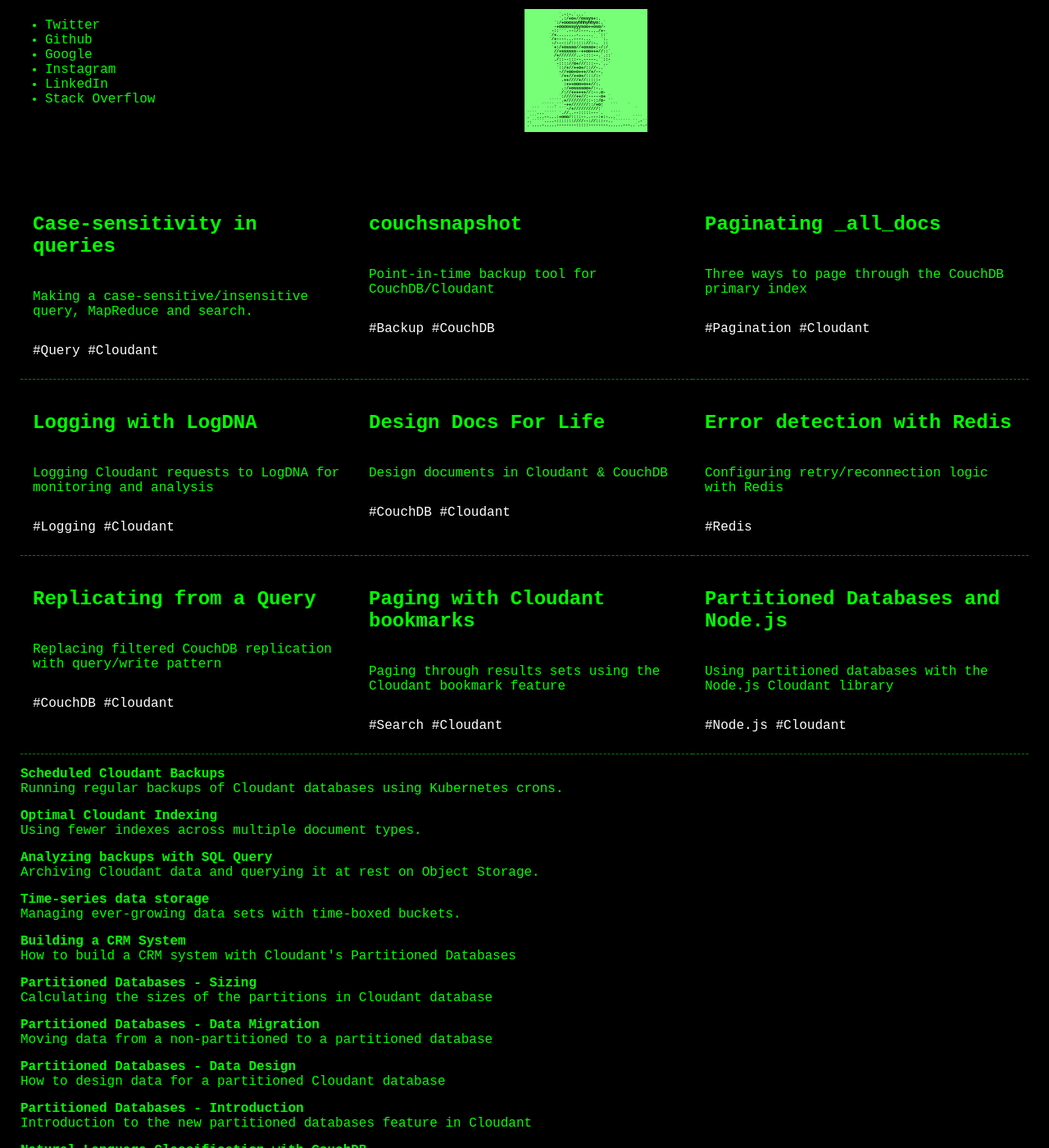
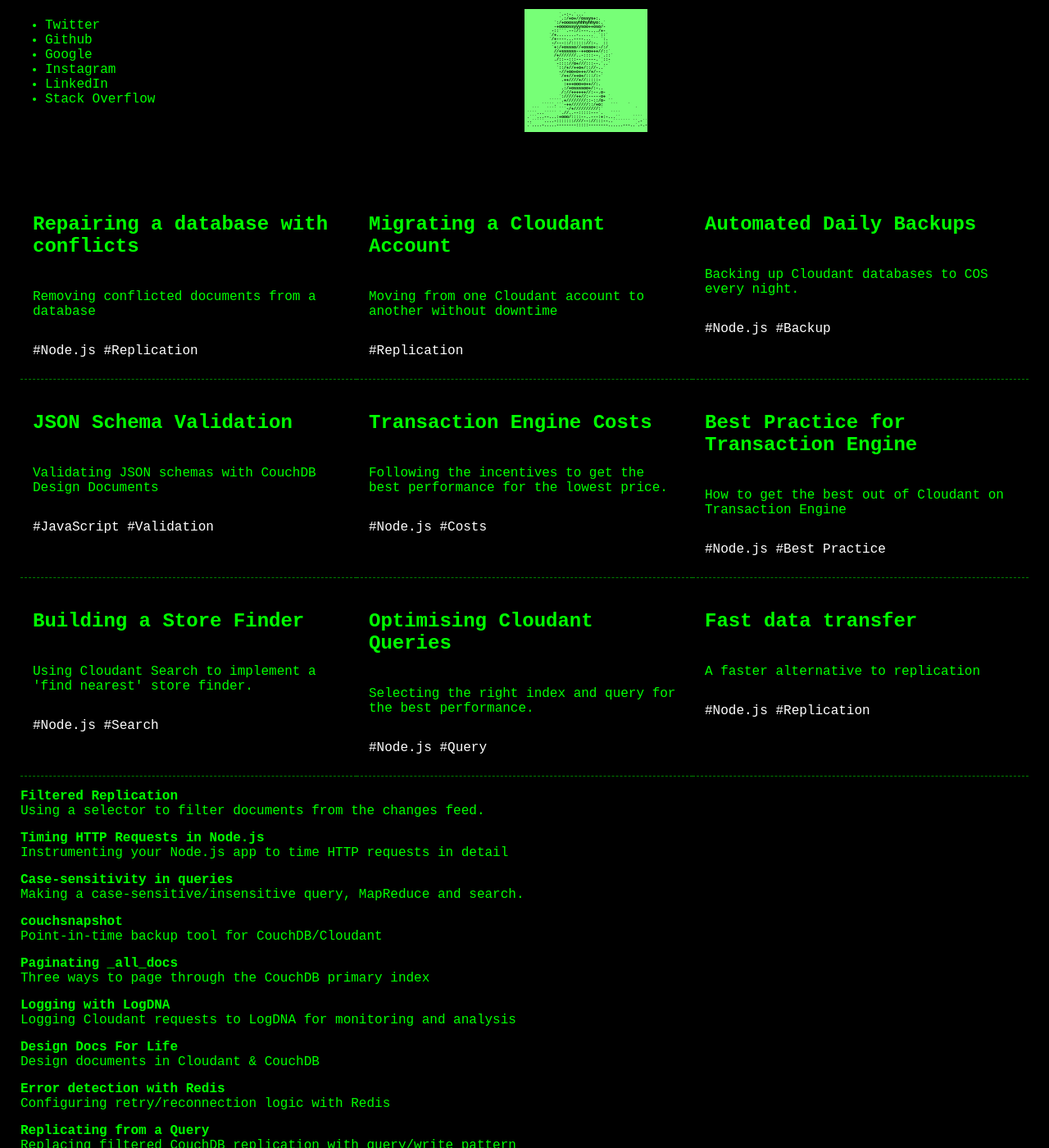
Before and after one commit to glynnbird/glynnbirddotcom, a Jekyll site: the page built from index.html, in a window 1280 px wide and 1400 px high, scrolled down 314 px. Shown: the whole window at 82% size. Built offline with Jekyll 4.4.1, drawn with Linux system fonts in a browser that asks for light colours.

Commit message:
2020 catchup

```diff
--- a/_data/blogs.yml
+++ b/_data/blogs.yml
@@ -1,3 +1,81 @@
+- url: https://blog.cloudant.com/2020/11/26/Repairing-a-Database-With-Conflicts.html
+  title: Repairing a database with conflicts
+  summary: Removing conflicted documents from a database
+  tags:
+    - Node.js
+    - Replication
+
+- url: https://blog.cloudant.com/2020/11/25/Migrating-a-Cloudant-Account.html
+  title: Migrating a Cloudant Account
+  summary: Moving from one Cloudant account to another without downtime
+  tags:
+    - Replication
+
+- url: https://blog.cloudant.com/2020/10/09/Automated-Daily-Backups.html
+  title: Automated Daily Backups
+  summary: Backing up Cloudant databases to COS every night.
+  tags:
+    - Node.js
+    - Backup
+
+- url: https://blog.cloudant.com/2020/07/24/JSON-Schema-Validation.html
+  title: JSON Schema Validation
+  summary: Validating JSON schemas with CouchDB Design Documents
+  tags:
+    - JavaScript
+    - Validation
+
+- url: https://blog.cloudant.com/2020/07/06/Transaction-Engine-Costs.html
+  title: Transaction Engine Costs
+  summary: Following the incentives to get the best performance for the lowest price.
+  tags:
+    - Node.js
+    - Costs
+
+- url: https://blog.cloudant.com/2020/07/02/Best-Practice-for-Transaction-Engine.html
+  title: Best Practice for Transaction Engine
+  summary: How to get the best out of Cloudant on Transaction Engine
+  tags:
+    - Node.js
+    - Best Practice
+
+- url: https://blog.cloudant.com/2020/05/01/Building-A-Store-Finder.html
+  title: Building a Store Finder
+  summary: Using Cloudant Search to implement a 'find nearest' store finder.
+  tags:
+    - Node.js
+    - Search
+
+- url: https://blog.cloudant.com/2020/04/24/Optimising-Cloudant-Queries.html
+  title: Optimising Cloudant Queries
+  summary: Selecting the right index and query for the best performance.
+  tags:
+    - Node.js
+    - Query
+
+- url: https://blog.cloudant.com/2020/01/17/Fast-Data-Transfer.html
+  title: Fast data transfer
+  summary: A faster alternative to replication
+  tags:
+    - Node.js
+    - Replication
+
+
+- url: https://blog.cloudant.com/2019/12/13/Filtered-Replication.html
+  title: Filtered Replication
+  summary: Using a selector to filter documents from the changes feed.
+  tags:
+    - Query
+    - Replication
+
+
+- url: https://blog.cloudant.com/2019/12/06/Timing-HTTP-Requests-in-Nodejs.html
+  title: Timing HTTP Requests in Node.js
+  summary: Instrumenting your Node.js app to time HTTP requests in detail
+  tags:
+    - Node.js
+    - Timing
+
 - url: https://blog.cloudant.com/2019/11/08/Case-sensitivity-in-queries.html
   title: Case-sensitivity in queries
   summary: Making a case-sensitive/insensitive query, MapReduce and search.
```
